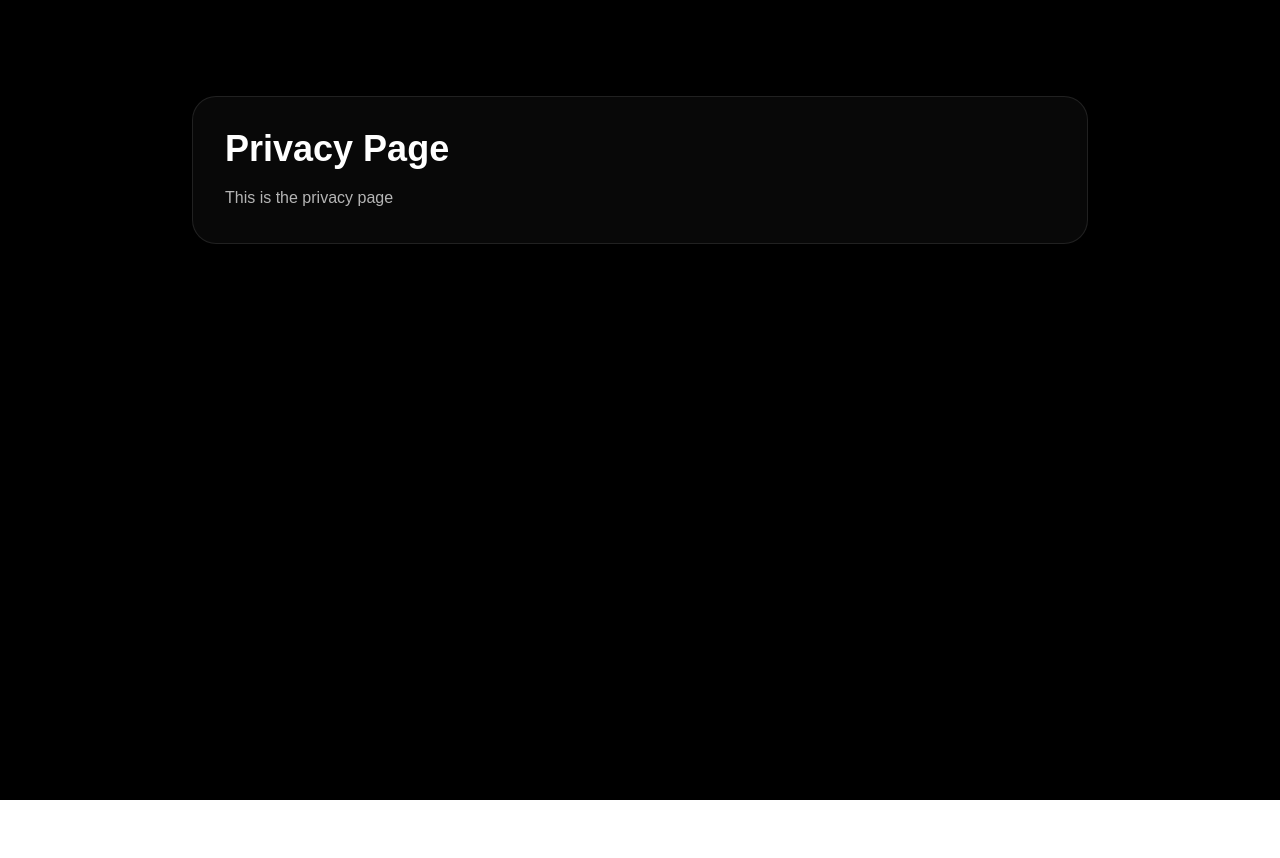
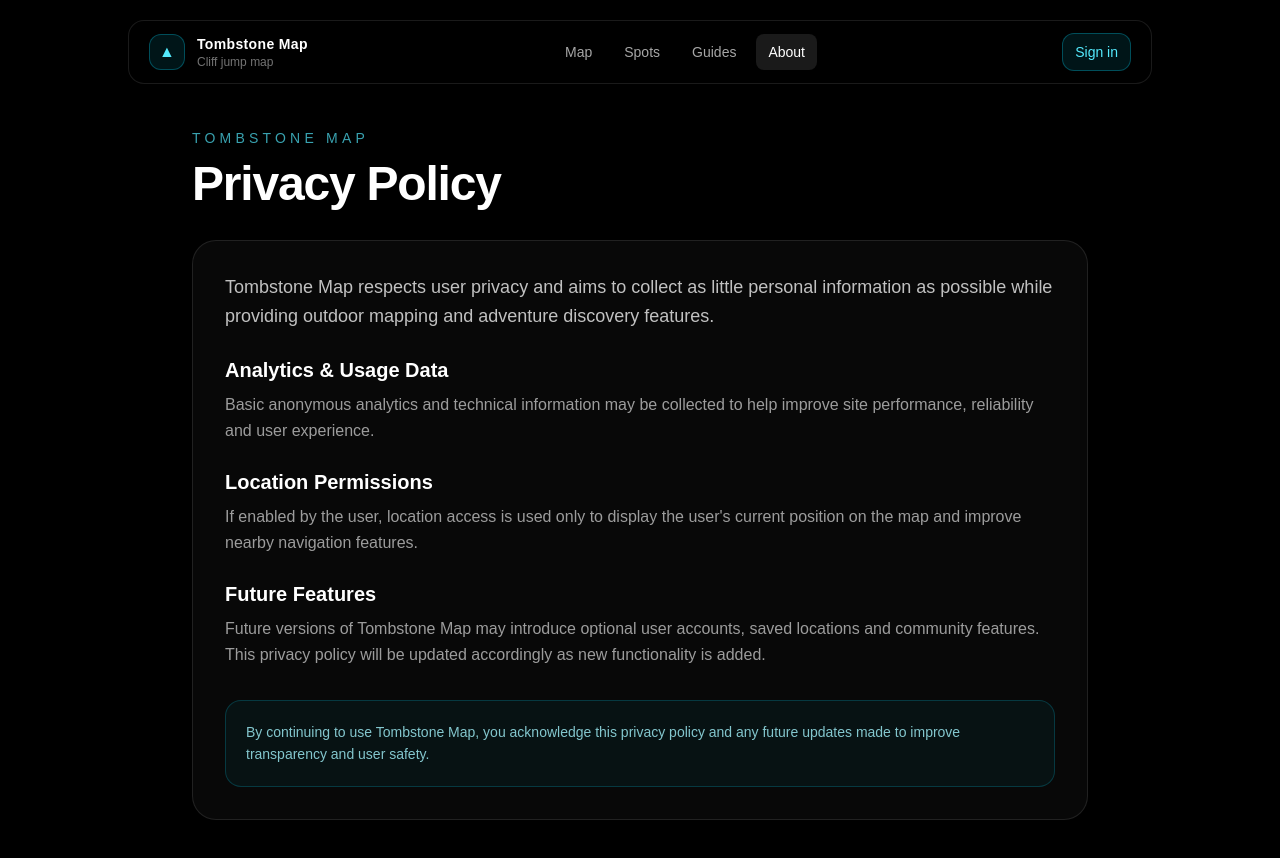
Before and after one commit to dyls-03/tombstonemap-v2, a Next.js app: page /about/privacy in a window 1280 px wide. Shown: the top 858 px of the page. Before the commit the page ends 800 px from the top, so only its background shows below. Built offline with nearby package versions, Linux system fonts and the light colour scheme.

Commit message:
#66: Created privacy policy page

```diff
--- a/app/about/privacy/page.tsx
+++ b/app/about/privacy/page.tsx
@@ -1,17 +1,78 @@
-export default function AboutPage() {
-    return (
-      <main className="min-h-screen bg-black text-white px-6 py-24">
-        <div className="max-w-4xl mx-auto">
-          <div className="bg-white/[0.03] border border-white/10 rounded-3xl backdrop-blur-xl p-8">
-            <h1 className="text-4xl font-bold mb-4">
-              Privacy Page
-            </h1>
+import FloatingNavbar from "@/components/layout/FloatingNavBar";
 
-            <p className="text-white/70 leading-relaxed">
-              This is the privacy page
+export default function PrivacyPage() {
+  return (
+    <main className="min-h-screen bg-black px-6 py-32 text-white">
+      <FloatingNavbar />
+      <div className="mx-auto max-w-4xl">
+
+        <div className="mb-8">
+          <p className="mb-3 text-sm uppercase tracking-[0.3em] text-cyan-300/70">
+            Tombstone Map
+          </p>
+
+          <h1 className="text-5xl font-bold tracking-tight">
+            Privacy Policy
+          </h1>
+        </div>
+
+        <div className="rounded-3xl border border-white/10 bg-white/[0.03] p-8 backdrop-blur-xl">
+
+          <p className="mb-6 text-lg leading-relaxed text-white/75">
+            Tombstone Map respects user privacy and aims to collect as little
+            personal information as possible while providing outdoor mapping
+            and adventure discovery features.
+          </p>
+
+          <div className="space-y-6 text-white/60">
+
+            <div>
+              <h2 className="mb-2 text-xl font-semibold text-white">
+                Analytics & Usage Data
+              </h2>
+
+              <p className="leading-relaxed">
+                Basic anonymous analytics and technical information may be
+                collected to help improve site performance, reliability and
+                user experience.
+              </p>
+            </div>
+
+            <div>
+              <h2 className="mb-2 text-xl font-semibold text-white">
+                Location Permissions
+              </h2>
+
+              <p className="leading-relaxed">
+                If enabled by the user, location access is used only to display
+                the user&apos;s current position on the map and improve nearby
+                navigation features.
+              </p>
+            </div>
+
+            <div>
+              <h2 className="mb-2 text-xl font-semibold text-white">
+                Future Features
+              </h2>
+
+              <p className="leading-relaxed">
+                Future versions of Tombstone Map may introduce optional user
+                accounts, saved locations and community features. This privacy
+                policy will be updated accordingly as new functionality is
+                added.
+              </p>
+            </div>
+          </div>
+
+          <div className="mt-8 rounded-2xl border border-cyan-400/20 bg-cyan-400/5 p-5">
+            <p className="text-sm leading-relaxed text-cyan-200/80">
+              By continuing to use Tombstone Map, you acknowledge this privacy
+              policy and any future updates made to improve transparency and
+              user safety.
             </p>
           </div>
         </div>
-      </main>
-    );
-  }
+      </div>
+    </main>
+  );
+}
```
